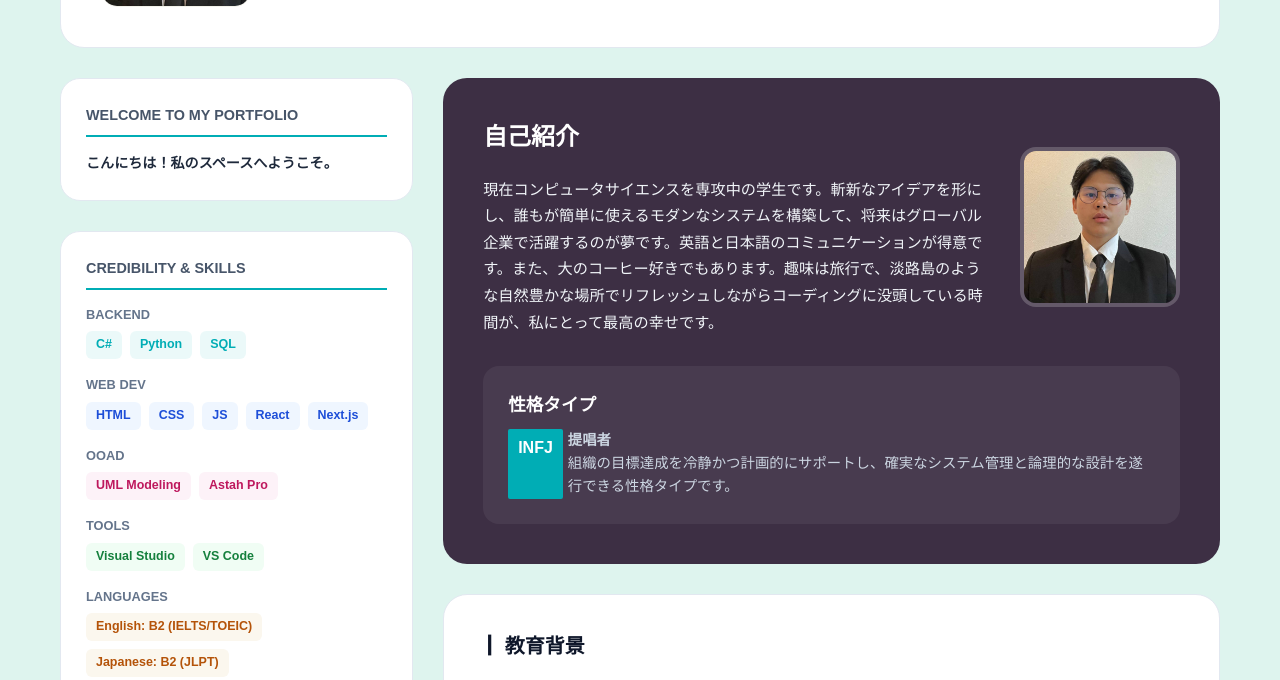
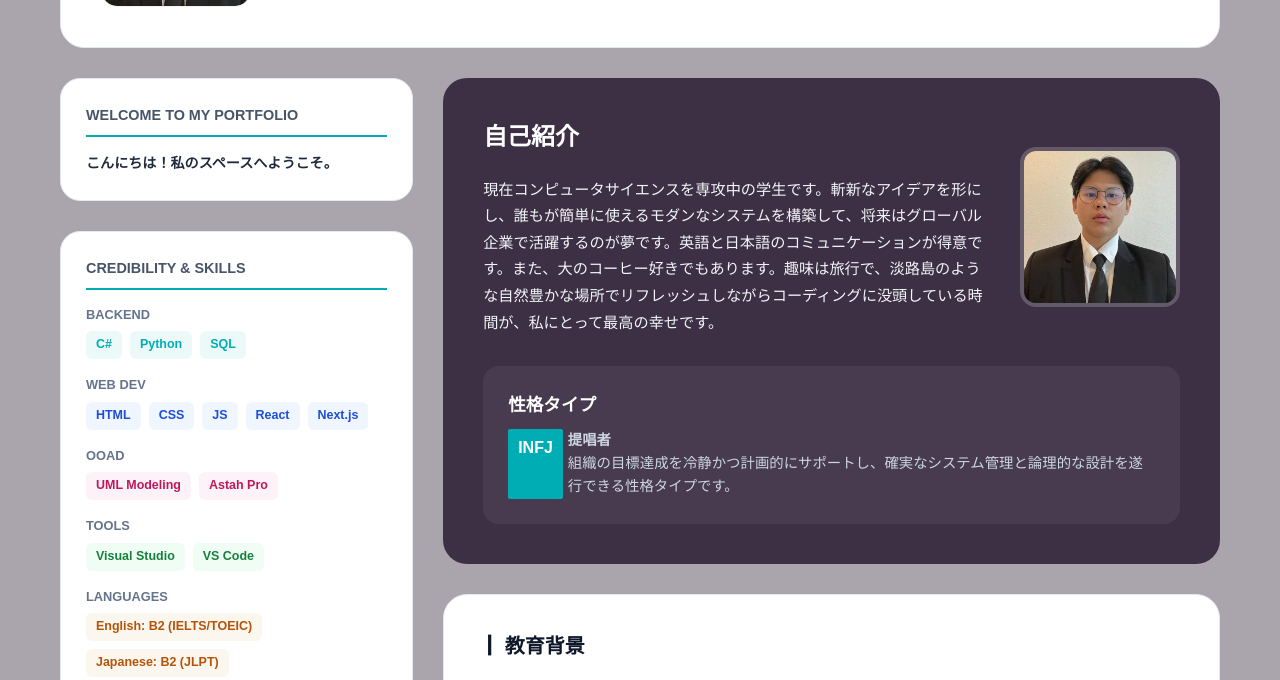
Before and after one commit to ImDiki/My-Portfolio, a plain HTML site: page index.html in a window 1280 px wide. Shown: the part 288-968 px from the top of the page. Drawn offline with Linux system fonts and the light colour scheme.

Commit message:
updating color

```diff
--- a/style.css
+++ b/style.css
@@ -11,7 +11,7 @@
 
 body {
     font-family: sans-serif;
-    background-color: #def4ee;
+    background-color: #aaa4ac;
     color: #1e293b;
     line-height: 1.6;
 }
```
